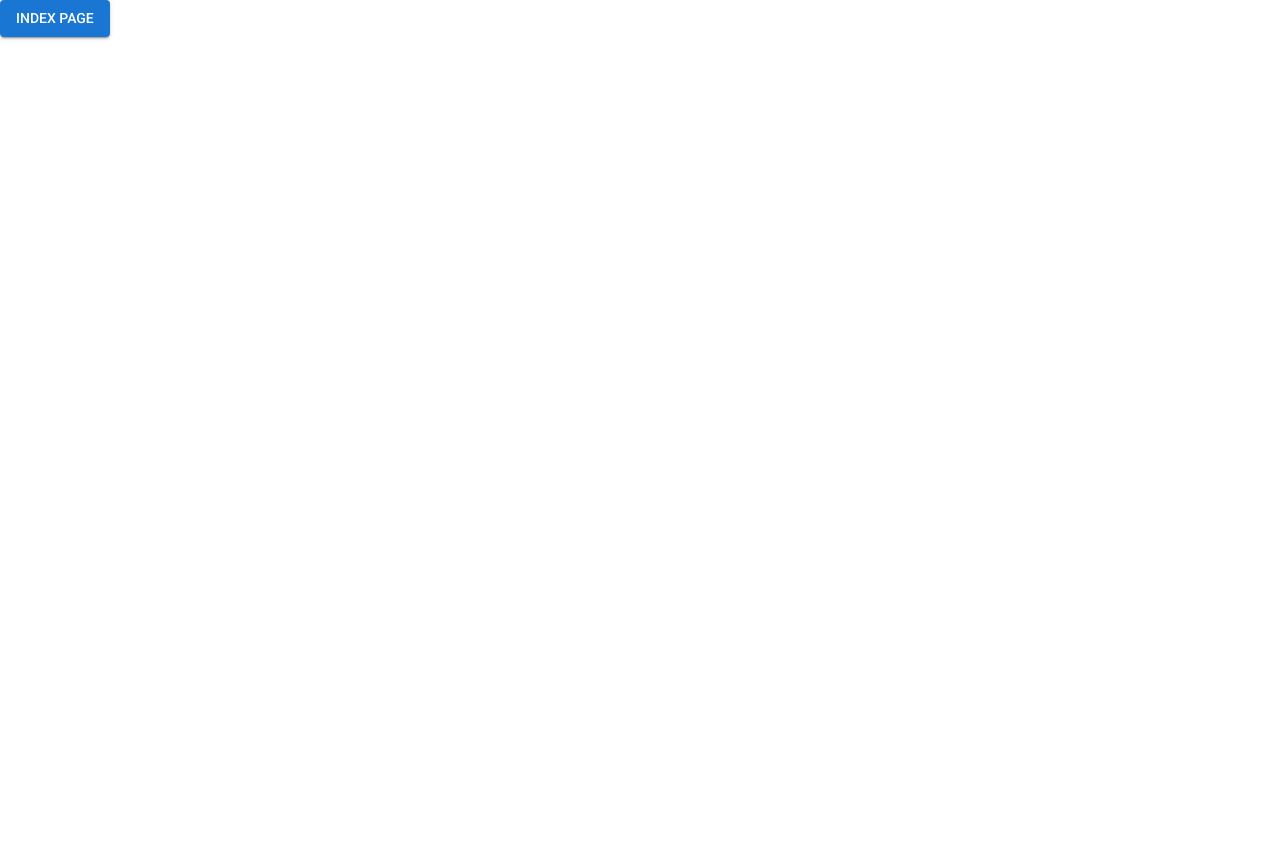
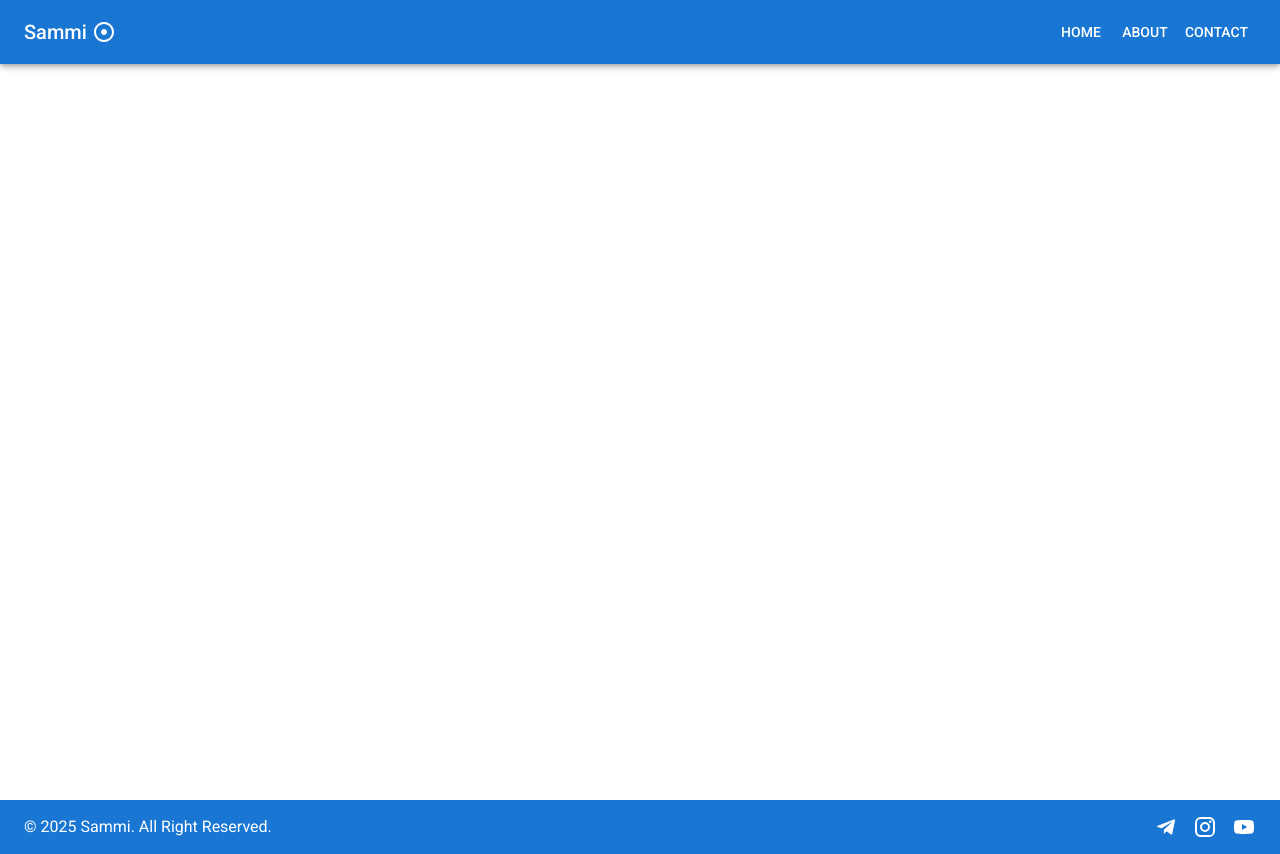
Before and after one commit to qAbdullajon/NEXT-JS-12V, a Next.js app: page / in a window 1280 px wide. Before the commit the page ends 800 px from the top, so only its background shows below. Built offline with nearby package versions, Linux system fonts and the light colour scheme.

Commit message:
Navbar components

```diff
--- a/package.json
+++ b/package.json
@@ -14,6 +14,7 @@
     "@fontsource/roboto": "^5.1.1",
     "@mui/icons-material": "^6.4.2",
     "@mui/material": "^6.4.2",
+    "date-fns": "^4.1.0",
     "next": "15.1.6",
     "react": "19.0.0",
     "react-dom": "19.0.0"
--- /dev/null
+++ b/src/components/footer/footer.tsx
@@ -0,0 +1,27 @@
+import { Box, Typography } from "@mui/material"
+import TelegramIcon from '@mui/icons-material/Telegram';
+import InstagramIcon from '@mui/icons-material/Instagram';
+import YouTubeIcon from '@mui/icons-material/YouTube';
+import { format } from 'date-fns'
+
+const Footer = () => {
+  return (
+    <Box sx={{
+      display: 'flex',
+      alignItems: 'center',
+      justifyContent: 'space-between',
+      backgroundColor: 'primary.main',
+      color: 'white',
+      padding: '15px 24px'
+    }}>
+      <Typography>© {format(new Date(), 'yyyy')} Sammi. All Right Reserved.</Typography>
+      <Box sx={{ display: 'flex', gap: '15px' }}>
+        <TelegramIcon sx={{ cursor: 'pointer' }} />
+        <InstagramIcon sx={{ cursor: 'pointer' }} />
+        <YouTubeIcon sx={{ cursor: 'pointer' }} />
+      </Box>
+    </Box>
+  )
+}
+
+export default Footer
--- /dev/null
+++ b/src/components/index.ts
@@ -0,0 +1,2 @@
+export { default as Navbar } from './navbar/navbar';
+export { default as Footer } from './footer/footer';
--- /dev/null
+++ b/src/components/navbar/navbar.tsx
@@ -0,0 +1,90 @@
+import { useState } from "react";
+import { AppBar, Box, Button, Divider, Drawer, IconButton, List, ListItem, ListItemButton, ListItemText, Toolbar, Typography } from "@mui/material"
+import MenuIcon from '@mui/icons-material/Menu';
+import CloseIcon from '@mui/icons-material/Close';
+import AdjustIcon from '@mui/icons-material/Adjust';
+import navItems from "src/config/constants";
+
+interface Props {
+  window?: () => Window;
+}
+
+const Navbar = (props: Props) => {
+  const { window } = props;
+  const [mobileOpen, setMobileOpen] = useState(false);
+
+  const handleDrawerToggle = () => {
+    setMobileOpen((prevState) => !prevState);
+  };
+
+  const drawer = (
+    <Box onClick={handleDrawerToggle} sx={{ textAlign: 'center' }}>
+      <Box sx={{ display: 'flex', alignItems: 'center', justifyContent: 'space-between', paddingX: '15px' }}>
+        <Typography variant="h6" sx={{ my: 2, display: "flex", alignItems: 'center', gap: '5px', cursor: 'pointer' }}>
+          Sammi
+          <AdjustIcon />
+        </Typography>
+        <CloseIcon sx={{ cursor: 'pointer' }} />
+      </Box>
+      <Divider />
+      <List>
+        {navItems.map((item) => (
+          <ListItem key={item.rout} disablePadding>
+            <ListItemButton sx={{ textAlign: 'center' }}>
+              <ListItemText primary={item.title} />
+            </ListItemButton>
+          </ListItem>
+        ))}
+      </List>
+    </Box>
+  );
+
+  const container = window !== undefined ? () => window().document.body : undefined;
+  return (
+    <Box sx={{ display: 'flex' }}>
+      <AppBar component="nav">
+        <Toolbar>
+          <IconButton
+            color="inherit"
+            aria-label="open drawer"
+            edge="start"
+            onClick={handleDrawerToggle}
+            sx={{ mr: 2, display: { sm: 'none' } }}
+          >
+            <MenuIcon />
+          </IconButton>
+          <Typography variant="h6" sx={{ flexGrow: 1, my: 2, display: { xs: 'none', sm: 'flex' }, alignItems: 'center', gap: '5px', cursor: 'pointer' }}>
+            Sammi
+            <AdjustIcon />
+          </Typography>
+          <Box sx={{ display: { xs: 'none', sm: 'block' } }}>
+            {navItems.map((item) => (
+              <Button key={item.rout} sx={{ color: '#fff' }}>
+                {item.title}
+              </Button>
+            ))}
+          </Box>
+        </Toolbar>
+      </AppBar>
+      <nav>
+        <Drawer
+          container={container}
+          variant="temporary"
+          open={mobileOpen}
+          onClose={handleDrawerToggle}
+          ModalProps={{
+            keepMounted: true,
+          }}
+          sx={{
+            display: { xs: 'block', sm: 'none' },
+            '& .MuiDrawer-paper': { boxSizing: 'border-box', width: '80%' },
+          }}
+        >
+          {drawer}
+        </Drawer>
+      </nav>
+    </Box>
+  )
+}
+
+export default Navbar
--- /dev/null
+++ b/src/config/constants.ts
@@ -0,0 +1,7 @@
+const navItems = [
+  { rout: '/home', title: 'Home' },
+  { rout: '/about', title: 'About' },
+  { rout: '/contact', title: 'Contact' },
+];
+
+export default navItems;
--- /dev/null
+++ b/src/layout/layout.props.ts
@@ -0,0 +1,5 @@
+import { ReactNode } from "react";
+
+export interface LayoutProps {
+  children: ReactNode
+}
--- /dev/null
+++ b/src/layout/layout.tsx
@@ -0,0 +1,16 @@
+import { JSX } from 'react'
+import { LayoutProps } from './layout.props'
+import { Box } from '@mui/material'
+import { Footer, Navbar } from 'src/components'
+
+const Layout = ({ children }: LayoutProps): JSX.Element => {
+  return (
+    <>
+      <Navbar />
+      <Box minHeight={'100vh'}>{children}</Box>
+      <Footer />
+    </>
+  )
+}
+
+export default Layout
--- a/src/pages/index.tsx
+++ b/src/pages/index.tsx
@@ -1,17 +1,11 @@
 import { Button } from '@mui/material'
-import Head from 'next/head'
-import React from 'react'
+import Layout from 'src/layout/layout'
 
 const Index = () => {
   return (
-    <>
-      <Head>
-        <title>Index page | Sammi</title>
-      </Head>
-      <div>
-        <Button variant='contained'>Index page</Button>
-      </div>
-    </>
+    <Layout>
+      <Button variant='contained'>Index page</Button>
+    </Layout>
   )
 }
 
```
Also changed, not shown: 2 other files (tests, documents, lock files or other folders).
